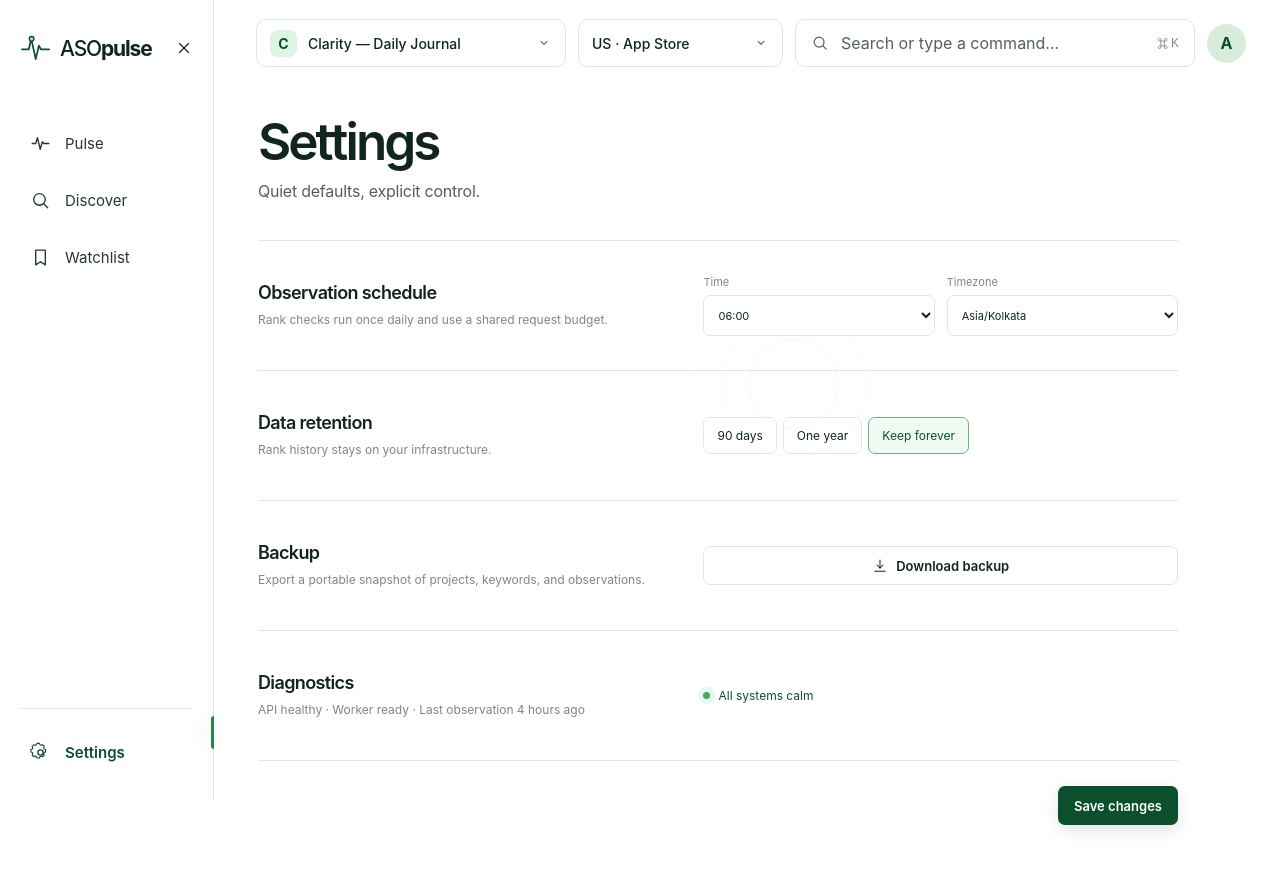
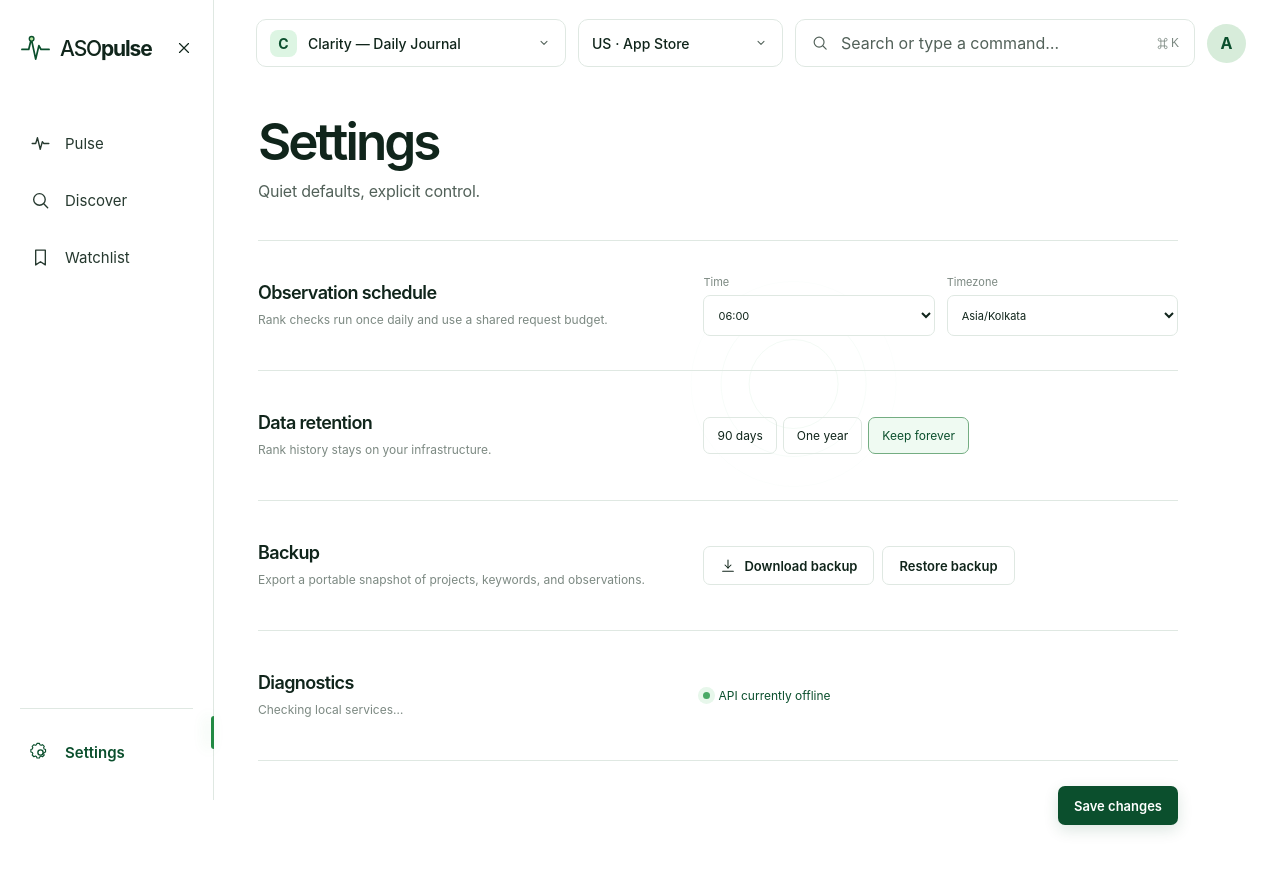
Before and after one commit to ayushhagarwal/asopulse, a React (Vite) app in the folder apps/web/: page /settings in a window 1280 px wide. Shown: the top 872 px of the page. Built offline with nearby package versions, Linux system fonts and the light colour scheme; no server answers.

Commit message:
feat(signals): add ranking signal engine

```diff
--- a/apps/web/src/features/settings/SettingsPage.tsx
+++ b/apps/web/src/features/settings/SettingsPage.tsx
@@ -1,10 +1,34 @@
 import { motion } from "motion/react";
+import { useQuery } from "@tanstack/react-query";
 import { useState } from "react";
 import { CheckIcon, DownloadIcon } from "../../components/icons";
+import { apiRequest } from "../../lib/api";
+
+type Diagnostics = {
+  api: string;
+  worker: string;
+  database: string;
+  telemetry: boolean;
+  lastObservationAt: string;
+};
+
+function downloadBackup() {
+  const anchor = document.createElement("a");
+  anchor.href = "/api/v1/projects/demo/backup";
+  anchor.download = "asopulse-backup.json";
+  anchor.click();
+}
 
 export function SettingsPage() {
   const [saved, setSaved] = useState(false);
   const [retention, setRetention] = useState("forever");
+  const [importMessage, setImportMessage] = useState("");
+  const diagnostics = useQuery({
+    queryKey: ["diagnostics"],
+    queryFn: () => apiRequest<Diagnostics>("/diagnostics"),
+    retry: false,
+    refetchInterval: 30_000,
+  });
   return (
     <motion.div
       className="page settings-page"
@@ -76,17 +100,45 @@ export function SettingsPage() {
             <h2>Backup</h2>
             <p>Export a portable snapshot of projects, keywords, and observations.</p>
           </div>
-          <button type="button" className="secondary-button">
-            <DownloadIcon size={16} /> Download backup
-          </button>
+          <div className="backup-actions">
+            <button type="button" className="secondary-button" onClick={downloadBackup}>
+              <DownloadIcon size={16} /> Download backup
+            </button>
+            <label className="secondary-button file-button">
+              Restore backup
+              <input
+                type="file"
+                accept="application/json"
+                onChange={async (event) => {
+                  const file = event.target.files?.[0];
+                  if (!file) return;
+                  try {
+                    const backup = JSON.parse(await file.text()) as unknown;
+                    const result = await apiRequest<{ importedKeywords: number }>(
+                      "/projects/import",
+                      { method: "POST", body: JSON.stringify(backup) },
+                    );
+                    setImportMessage(`${result.importedKeywords} keywords validated for import.`);
+                  } catch {
+                    setImportMessage("That file is not a valid ASOpulse backup.");
+                  }
+                }}
+              />
+            </label>
+            {importMessage ? <small>{importMessage}</small> : null}
+          </div>
         </section>
         <section className="settings-section">
           <div>
             <h2>Diagnostics</h2>
-            <p>API healthy · Worker ready · Last observation 4 hours ago</p>
+            <p>
+              {diagnostics.data
+                ? `API ${diagnostics.data.api} · Worker ${diagnostics.data.worker} · Database ${diagnostics.data.database}`
+                : "Checking local services…"}
+            </p>
           </div>
           <span className="health">
-            <i /> All systems calm
+            <i /> {diagnostics.isError ? "API currently offline" : "All systems calm"}
           </span>
         </section>
         <div className="settings-submit">
--- a/apps/web/src/styles.css
+++ b/apps/web/src/styles.css
@@ -1155,6 +1155,26 @@ kbd {
   border-radius: 50%;
   box-shadow: 0 0 0 5px #e7f7eb;
 }
+.backup-actions {
+  display: flex;
+  flex-wrap: wrap;
+  gap: 8px;
+  align-items: center;
+}
+.backup-actions small {
+  flex-basis: 100%;
+  color: var(--ink-faint);
+  font-size: 10px;
+}
+.file-button {
+  cursor: pointer;
+}
+.file-button input {
+  position: absolute;
+  width: 1px;
+  height: 1px;
+  opacity: 0;
+}
 .settings-submit {
   border-top: 1px solid var(--line);
   padding-top: 25px;
```
Also changed, not shown: 2 other files (tests, documents, lock files or other folders).
